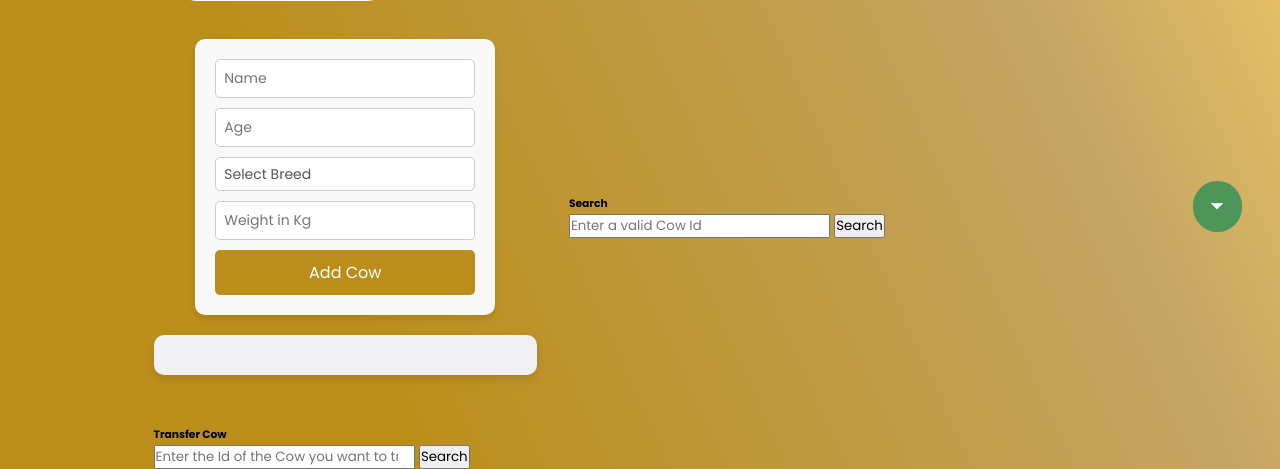
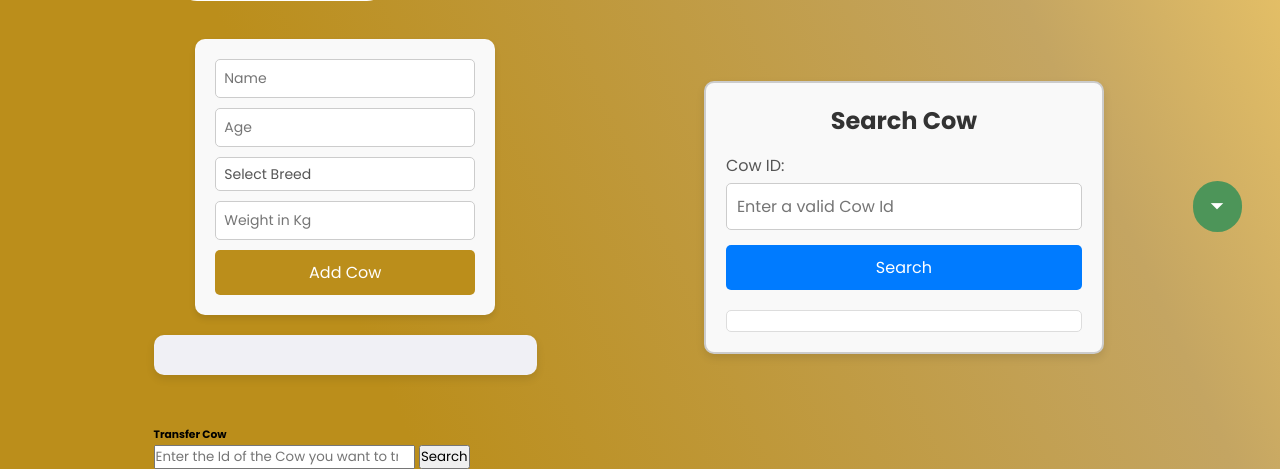
Before and after one commit to JBertrandP/Cowculator, a Flask app: template frontend/templates/MyCattle.html in a window 1280 px wide. Shown: the part 520-989 px from the top of the page. Run offline with Flask 3, Linux system fonts and the light colour scheme; the template is opened without the code that fills it, so the values that code supplies are empty; some libraries are stand-ins or nearby versions.

Commit message:
Formato del SearchCow

```diff
--- a/frontend/static/css/StyleMyCattle.css
+++ b/frontend/static/css/StyleMyCattle.css
@@ -520,3 +520,72 @@ transform: translateY(-5px);
     margin: 5px 0;
 }
 /* si esto no es conveniente, lo eliminamos, ya que papuKevin hizo algo bien intento dificil (tryhard) ;) */
+
+
+
+
+/* Contenedor principal del formulario */
+#searchCowContainer {
+    max-width: 400px; /* Ancho máximo */
+    margin: 20px auto; /* Centrar vertical y horizontalmente */
+    padding: 20px;
+    background-color: #f9f9f9; /* Fondo suave */
+    border: 2px solid #ccc; /* Borde gris */
+    border-radius: 10px; /* Bordes redondeados */
+    box-shadow: 0 4px 8px rgba(0, 0, 0, 0.1); /* Sombra */
+}
+
+/* Título del formulario */
+#searchCowForm h2 {
+    text-align: center;
+    color: #333; /* Color del texto */
+    margin-bottom: 15px;
+}
+
+/* Etiqueta del input */
+#searchCowForm label {
+    display: block; /* Bloque para mejor alineación */
+    font-size: 16px;
+    color: #555; /* Texto más claro */
+    margin-bottom: 5px;
+}
+
+/* Campo de entrada */
+#searchCowForm input {
+    width: 100%; /* Ancho completo */
+    padding: 10px;
+    font-size: 16px;
+    border: 1px solid #ccc;
+    border-radius: 5px;
+    margin-bottom: 15px; /* Espaciado debajo del campo */
+    box-sizing: border-box;
+}
+
+/* Botón de búsqueda */
+#searchCowForm button {
+    width: 100%; /* Botón del ancho completo */
+    padding: 10px;
+    font-size: 16px;
+    color: #fff; /* Texto blanco */
+    background-color: #007bff; /* Azul vibrante */
+    border: none; /* Sin borde */
+    border-radius: 5px; /* Bordes redondeados */
+    cursor: pointer; /* Manita al pasar el ratón */
+    transition: background-color 0.3s ease; /* Efecto de transición */
+}
+
+/* Hover del botón */
+#searchCowForm button:hover {
+    background-color: #0056b3; /* Azul más oscuro */
+}
+
+/* Contenedor de resultados */
+#showSearch {
+    margin-top: 20px;
+    padding: 10px;
+    background-color: #fff; /* Fondo blanco */
+    border: 1px solid #ddd; /* Borde suave */
+    border-radius: 5px; /* Bordes redondeados */
+    text-align: center; /* Centrado de texto */
+    color: #555; /* Texto oscuro */
+}
--- a/frontend/templates/MyCattle.html
+++ b/frontend/templates/MyCattle.html
@@ -104,11 +104,12 @@
 
 
             <!-- Search Cow-->
-        <div>
+        <div id="searchCowContainer">
 
             <form id = "searchCowForm">
-                <h6>Search</h6>
-                <input type="number" placeholder="Enter a valid Cow Id" id="cowId">
+                <h2>Search Cow</h2>
+                <label for="cowId">Cow ID:</label>
+                <input type="number" placeholder="Enter a valid Cow Id" id="cowId" required>
 
                 <button type="button" onclick="searchCow('cowId','showSearch')"> Search</button>
 
@@ -117,6 +118,7 @@
             <div id = showSearch></div>
 
         </div>
+
 
 
         <div>
```
